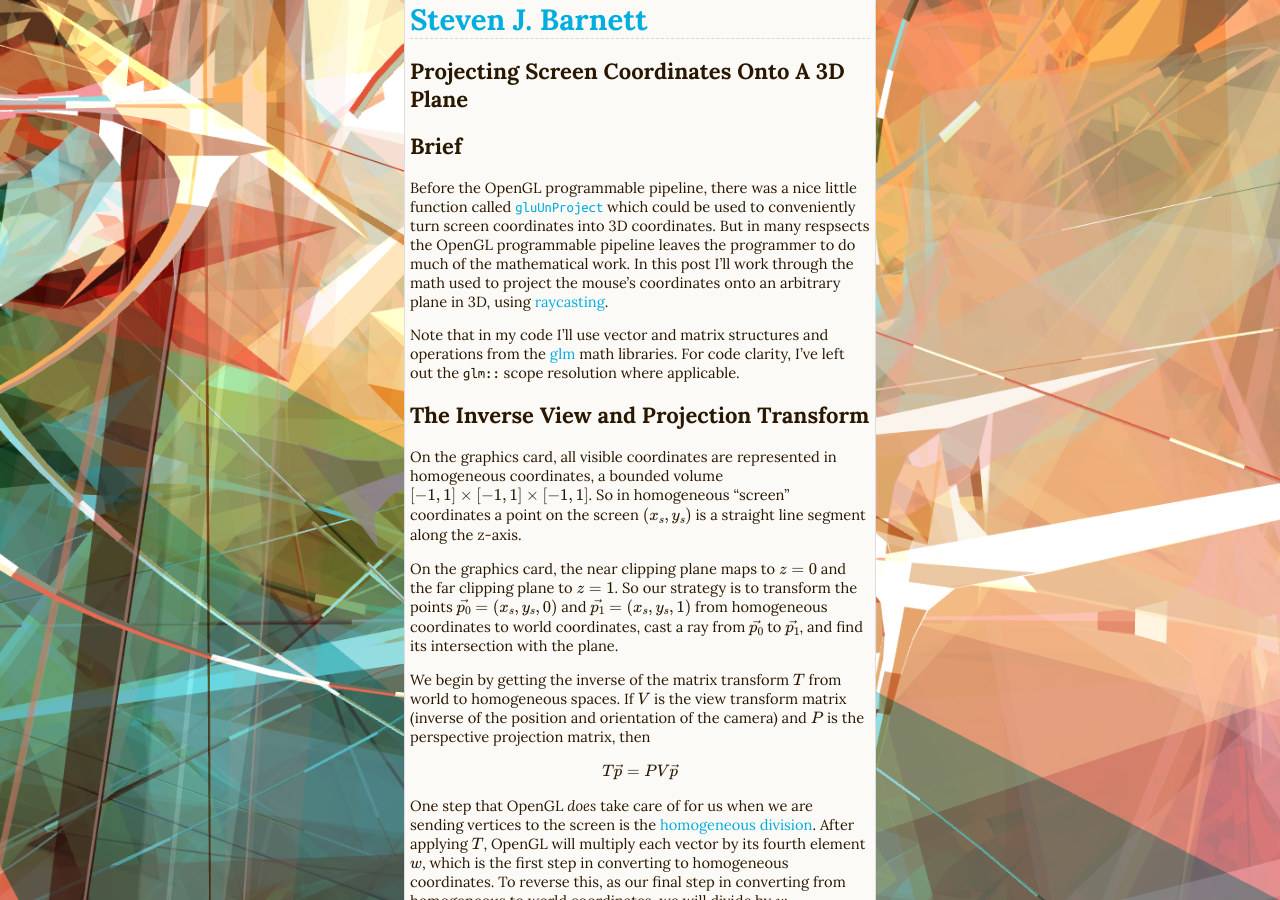
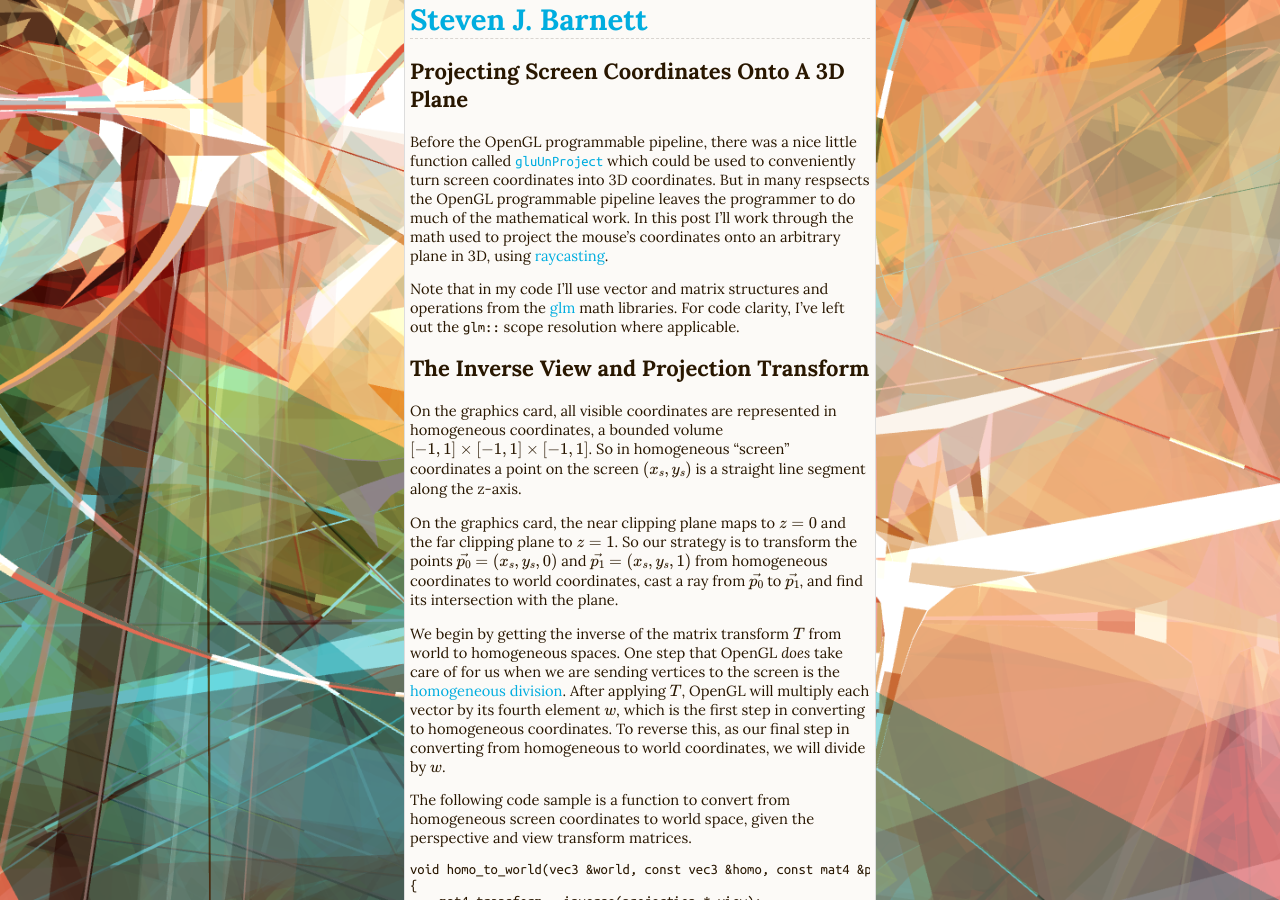
Before and after one commit to stett/stett.github.io, a Jekyll site: the page built from _posts/2016-02-18-projecting-screen-coordinates-onto-a-3d-plane.md, in a window 1280 px wide and 900 px high. Built offline with Jekyll 4.4.1, drawn with Linux system fonts in a browser that asks for light colours; formulas are drawn with MathJax 3; comment, search, counter and statistics services are not loaded.

Commit message:
rm extraneous stuff

```diff
--- a/_posts/2016-02-18-projecting-screen-coordinates-onto-a-3d-plane.md
+++ b/_posts/2016-02-18-projecting-screen-coordinates-onto-a-3d-plane.md
@@ -5,8 +5,6 @@ tags: [math, graphics, 3d]
 comments: true
 math: true
 ---
-
-## Brief
 
 Before the OpenGL programmable pipeline, there was a nice little function called [`gluUnProject`](http://nehe.gamedev.net/article/using_gluunproject/16013/) which could be used to conveniently turn screen coordinates into 3D coordinates. But in many respsects the OpenGL programmable pipeline leaves the programmer to do much of the mathematical work. In this post I'll work through the math used to project the mouse's coordinates onto an arbitrary plane in 3D, using [raycasting](https://en.wikipedia.org/wiki/Ray_casting).
 
@@ -19,13 +17,7 @@ On the graphics card, all visible coordinates are represented in homogeneous coo
 
 On the graphics card, the near clipping plane maps to $$z=0$$ and the far clipping plane to $$z=1$$. So our strategy is to transform the points $$\vec{p_0}=\left(x_s,y_s,0\right)$$ and $$\vec{p_1}=\left(x_s,y_s,1\right)$$ from homogeneous coordinates to world coordinates, cast a ray from $$\vec{p_0}$$ to $$\vec{p_1}$$, and find its intersection with the plane.
 
-We begin by getting the inverse of the matrix transform $$T$$ from world to homogeneous spaces. If $$V$$ is the view transform matrix (inverse of the position and orientation of the camera) and $$P$$ is the perspective projection matrix, then
-
-$$
-T \vec{p} = P V \vec{p}
-$$
-
-One step that OpenGL *does* take care of for us when we are sending vertices to the screen is the [homogeneous division](https://en.wikipedia.org/wiki/Homogeneous_coordinates). After applying $$T$$, OpenGL will multiply each vector by its fourth element $$w$$, which is the first step in converting to homogeneous coordinates. To reverse this, as our final step in converting from homogeneous to world coordinates, we will divide by $$w$$.
+We begin by getting the inverse of the matrix transform $$T$$ from world to homogeneous spaces. One step that OpenGL *does* take care of for us when we are sending vertices to the screen is the [homogeneous division](https://en.wikipedia.org/wiki/Homogeneous_coordinates). After applying $$T$$, OpenGL will multiply each vector by its fourth element $$w$$, which is the first step in converting to homogeneous coordinates. To reverse this, as our final step in converting from homogeneous to world coordinates, we will divide by $$w$$.
 
 The following code sample is a function to convert from homogeneous screen coordinates to world space, given the perspective and view transform matrices.
 
```
